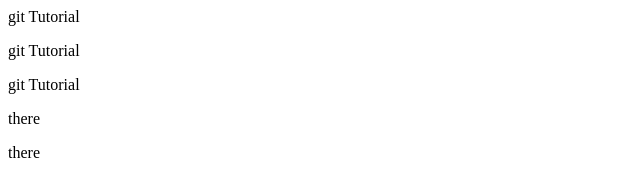
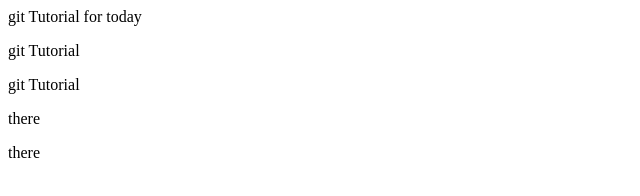
Before and after one commit to sabinAnwar/gitTutorial, a plain HTML site: page index.html in a window 1280 px wide. Shown: the full height of the page, 0-640 px from the left. Drawn offline with Linux system fonts and the light colour scheme.

Commit message:
feat(): change the text in p tag

```diff
--- a/index.html
+++ b/index.html
@@ -5,7 +5,7 @@
     <title>Document</title>
 </head>
 <body>
-  <p>git Tutorial</p>
+  <p>git Tutorial for today</p>
     <p>git Tutorial</p>
 
     <p>git Tutorial</p>
```
